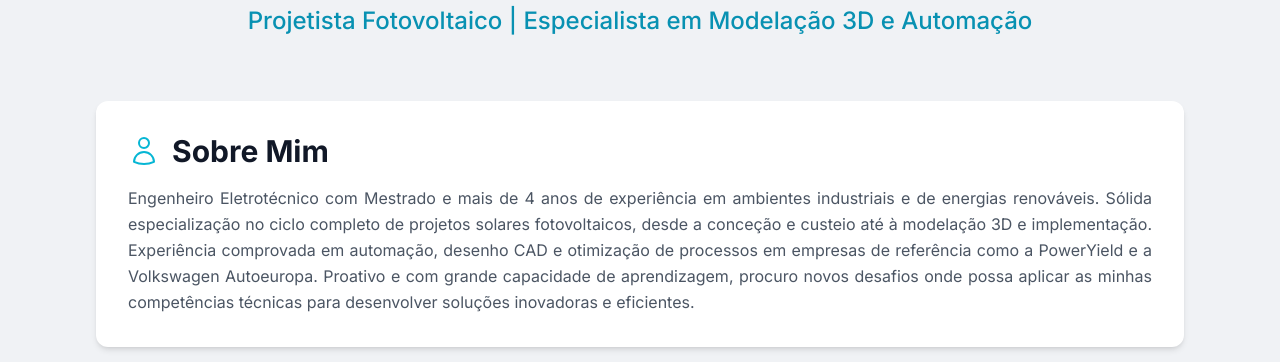
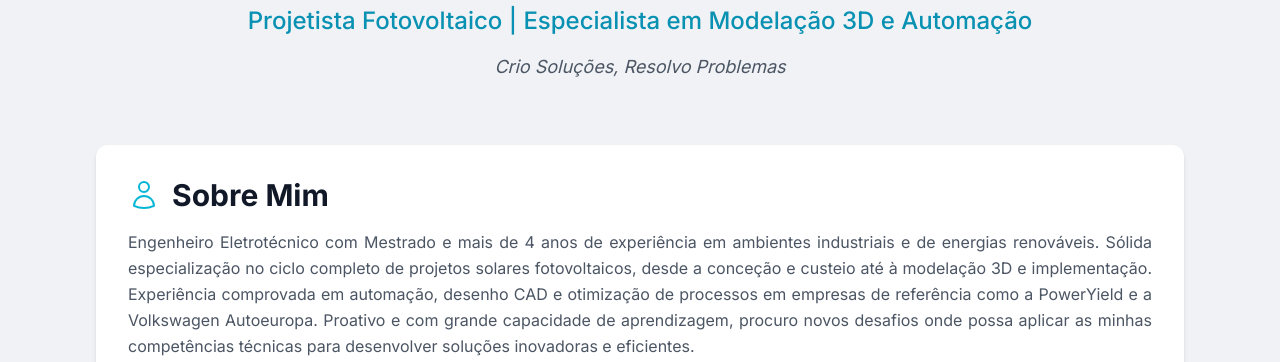
Before and after one commit to LuisPCFialho/LuisFialho, a plain HTML site: page index.html in a window 1280 px wide. Shown: the part 467-829 px from the top of the page. Drawn offline with nearby package versions, Linux system fonts and the light colour scheme.

Commit message:
Crio Soluções, Resolvo Problemas

```diff
--- a/index.html
+++ b/index.html
@@ -147,6 +147,9 @@
             <h2 class="text-xl md:text-2xl font-medium text-cyan-600 dark:text-cyan-400 mt-2" data-translate="header_subtitle">
                 Projetista Fotovoltaico | Especialista em Modelação 3D e Automação
             </h2>
+                <p class="text-lg italic text-gray-600 dark:text-gray-400 mt-4" data-translate="header_tagline">
+                Crio Soluções, Resolvo Problemas
+            </p>
         </header>
 
         <!-- Corpo Principal -->
```
